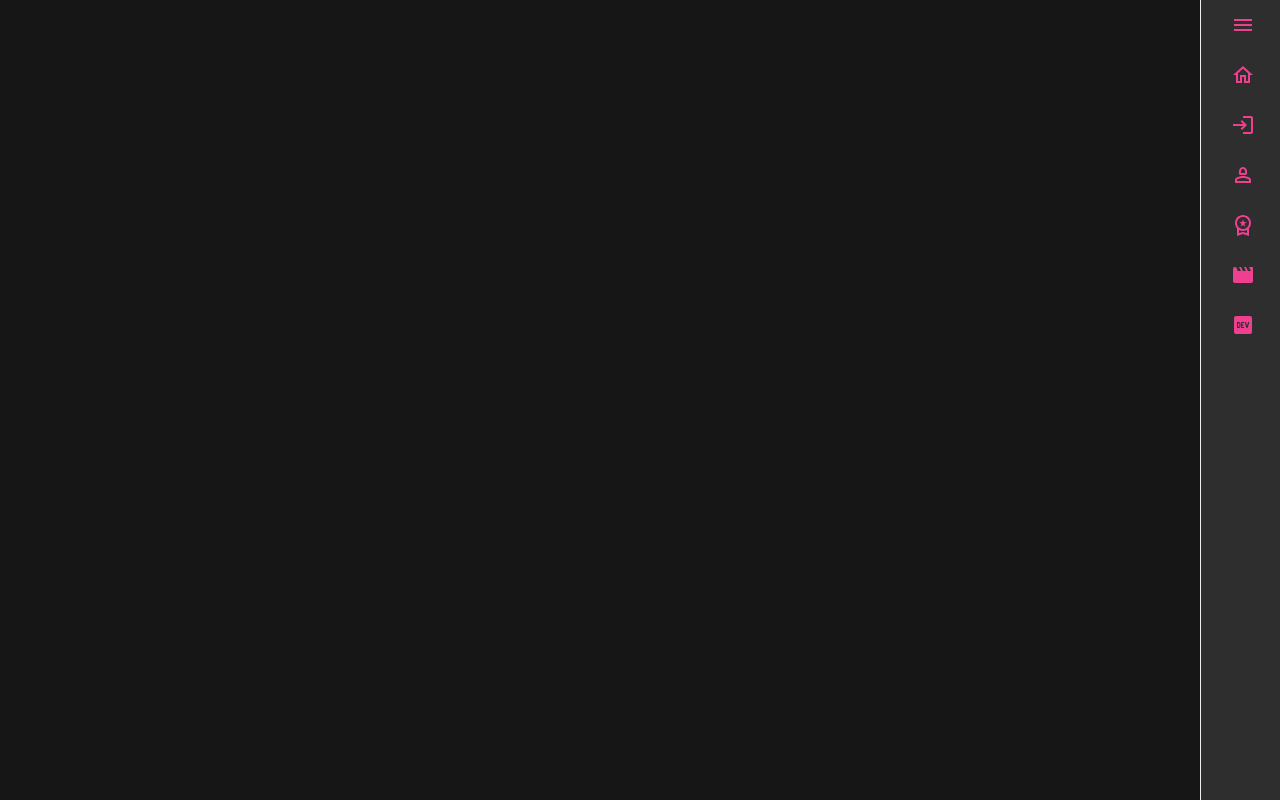
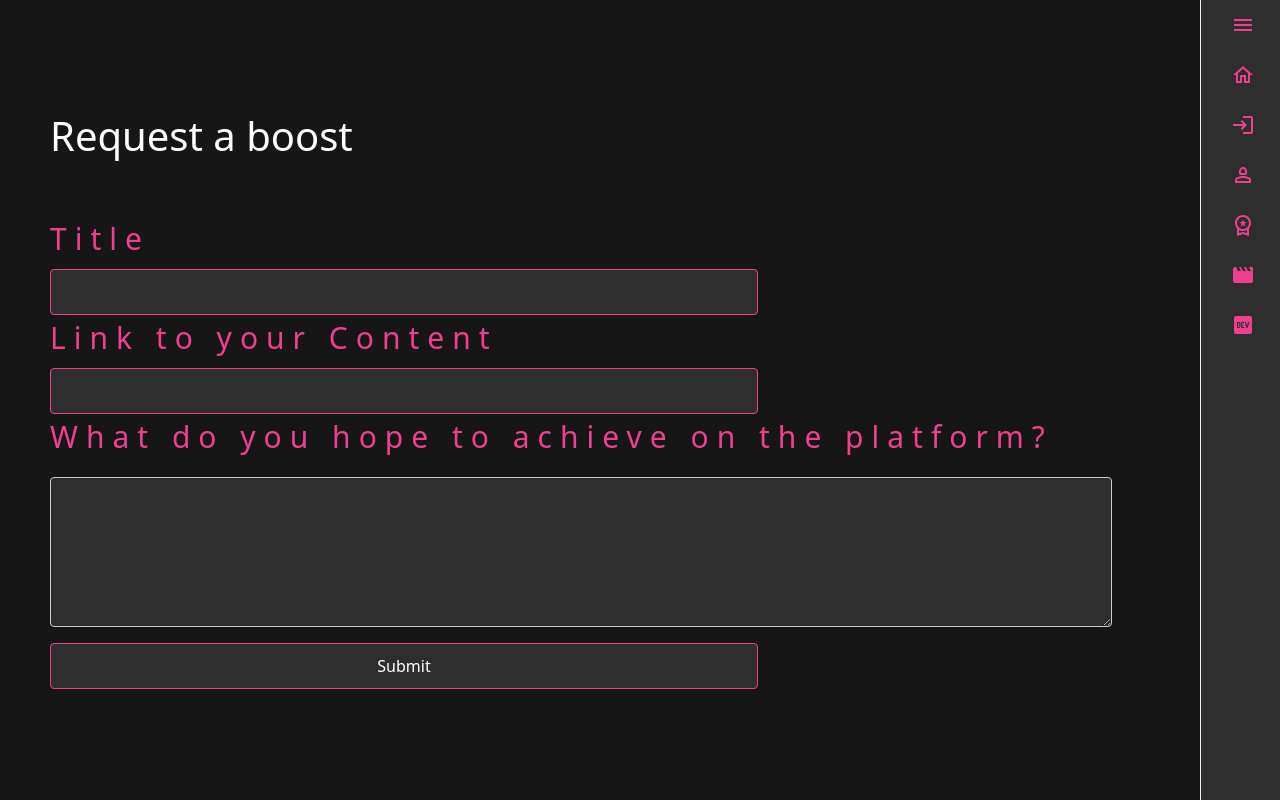
Before and after one commit to Isuru2701/Yolo2.0, a React (Create React App) app: page /creators/boost in a window 1280 px wide. Built offline with nearby package versions, Linux system fonts and the light colour scheme.

Commit message:
enroll and boost UIs done

```diff
--- a/src/components/cc/Boost.js
+++ b/src/components/cc/Boost.js
@@ -1,7 +1,60 @@
-import React from "react";
+import React, { useState } from "react";
+import '../../styles/creators.css';
+export default function Boost() {
 
-export default function Boost() {
+
+    const [title, setTitle] = useState("");
+    const [link, setLink] = useState("");
+    const [goal, setGoal] = useState("");
+
+    const handleSubmitBoost = () => {
+
+    }
+
+
+
     return (
-        <></>
+        <>
+            <div className='cc-dashboard-container'>
+                <form onSubmit={handleSubmitBoost} style={{ margin: 50 }}>
+                    <h1>Request a boost</h1>
+                    <br/>
+                    <br/>
+
+
+                    <label>
+                        Title
+                    </label>
+                    <input type="text" value={title} onChange={e => setTitle(e.target.value)} required />
+
+                    <label>
+                        Link to your Content
+                    </label>
+                    <input type="url" value={link} onChange={e => setLink(e.target.value)} required />
+
+                    <label>
+                        What do you hope to achieve on the platform?
+                    </label>
+                    <textarea
+                        style={{
+                            width: '90%',
+                            height: '150px',
+                            padding: '10px',
+                            fontSize: '16px',
+                            border: '1px solid #ccc',
+                            borderRadius: '4px',
+                            boxSizing: 'border-box',
+                            resize: 'vertical',
+                            marginTop: '10px',
+                            marginBottom: '10px',
+                            backgroundColor: 'var(--base-grey)',
+                            color: 'var(--highlight-white)'
+                        }}
+                        value={goal} onChange={e => setGoal(e.target.value)} required />
+
+                    <input type="submit" value="Submit" onClick={handleSubmitBoost} />
+                </form>
+            </div>
+        </>
     );
 }
--- a/src/components/cc/Enroll.js
+++ b/src/components/cc/Enroll.js
@@ -57,6 +57,10 @@ export default function Enroll() {
         <>
             <div className='cc-dashboard-container'>
                 <form onSubmit={handleEnroll} style={{margin: 50}}>
+                <h1>Enroll for the creators program</h1>
+                    <br/>
+                    <br/>
+
                     <label>What is your platform</label>
                     <button className={`choice-button${youtuberPressed? '-pressed': ''}`} value="youtuber" onClick={youtube}>
                         <img src='/youtube-icon.svg' style={{ width: '10%', height: 'auto', objectFit: 'cover' }} />   Youtube
```
